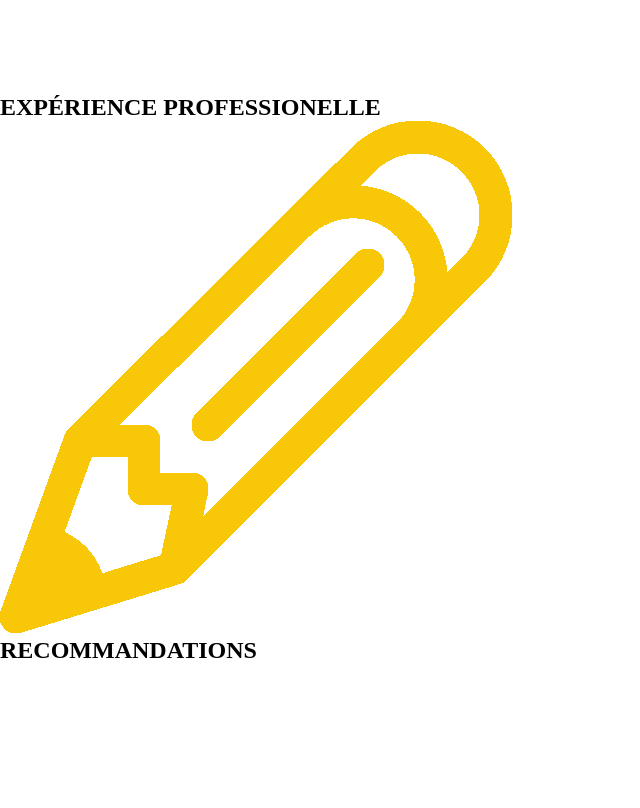
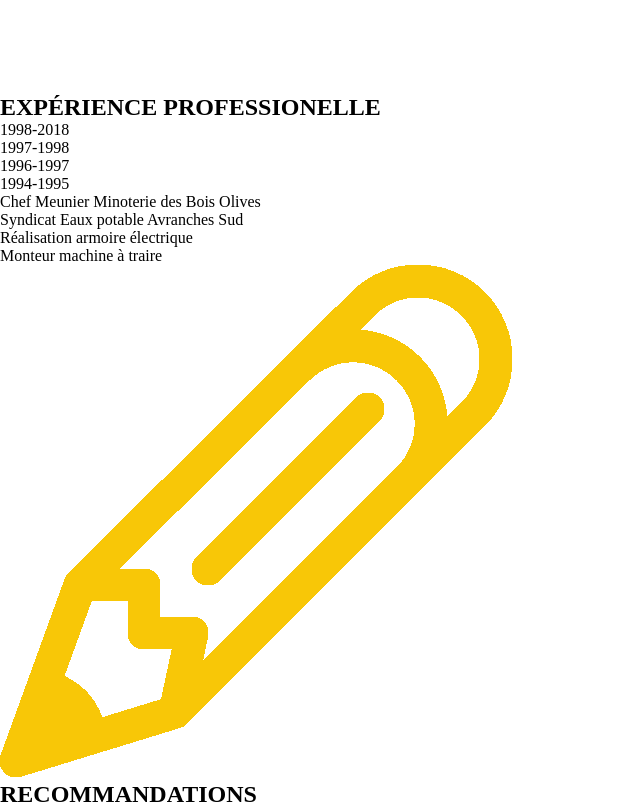
Before and after one commit to Tazlocoding/curriculum-vitae, a plain HTML site: page index.html in a window 1280 px wide. Shown: the part 3980-4788 px from the top of the page, without its empty margins (0-640 px from the left). Before the commit the page ends 4644 px from the top, so only its background shows below. Drawn offline with Linux system fonts and the light colour scheme.

Commit message:
experience

```diff
--- a/index.html
+++ b/index.html
@@ -115,8 +115,30 @@
 		<section>
 			<img src="images/expérience.png" alt="expérience">
 			<h2>EXP&EacuteRIENCE PROFESSIONELLE</h2>
-			<div class="bloc_gauche"></div>
-			<div class="bloc_droite"></div>
+			<div class="bloc_gauche">
+				<ul>
+					<li>1998-2018</li>
+					<li>1997-1998</li>
+					<li>1996-1997</li>
+					<li>1994-1995</li>
+				</ul>
+			</div>
+			<div class="bloc_droite">
+				<ul>
+					<li>
+						<p>Chef Meunier Minoterie des Bois Olives</p>
+					</li>
+					<li>
+						<p>Syndicat Eaux potable Avranches Sud</p>
+					</li>
+					<li>
+						<p>Réalisation armoire électrique</p>
+					</li>
+					<li>
+						<p>Monteur machine à traire</p>
+					</li>
+				</ul>
+			</div>
 		</section>
 
 		<!-- Partie recommandation -->
```
